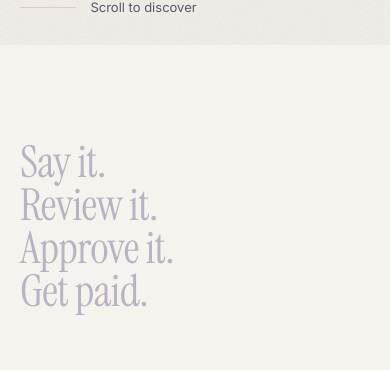
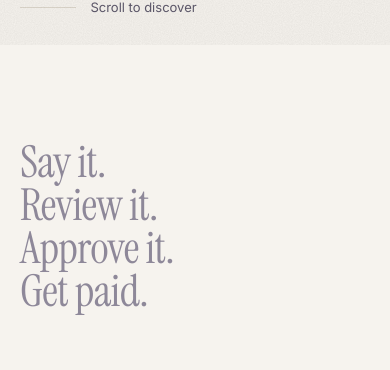
Before and after one commit to Saakar22/orbyn, a Next.js app: page / in a window 390 px wide. Shown: the part 799-1169 px from the top of the page. Built offline with nearby package versions, Linux system fonts and the light colour scheme; no server answers.

Commit message:
Landing polish: footer outside main, AA contrast for faint text and Paid badge, faster headline reveal
Lighthouse (production build): desktop 100/100/100, mobile 91/100/100.

```diff
--- a/src/app/landing.css
+++ b/src/app/landing.css
@@ -26,7 +26,7 @@ html.lenis body {
     --paper-deep: #ece7de;
     --ink: #15131f;
     --ink-soft: #5e596b; /* 6.3:1 on paper */
-    --ink-faint: #b9b3c2; /* decorative / not-yet-read words only */
+    --ink-faint: #8e8899; /* large display text only: 3.2:1 on paper (AA large) */
     --line: #dcd6cb;
     --indigo: #3a2fa6;
     --indigo-soft: #e6e2f6;
@@ -42,6 +42,8 @@ html.lenis body {
     --muted-foreground: var(--ink-soft);
     --border: var(--line);
     --ring: var(--indigo);
+    /* Darker green than the app's, so the small "Paid" badge text passes AA on its tint here. */
+    --success: #17694a;
 
     /* Type scale: fluid between 375px and 1440px. */
     --step-wordmark: clamp(4.5rem, 21vw, 21rem);
@@ -138,12 +140,12 @@ html.lenis body {
   }
   .landing .mask > span {
     display: block;
-    animation: landing-rise 1.05s cubic-bezier(0.2, 0.8, 0.2, 1) both;
-    animation-delay: calc(var(--i, 0) * 70ms + 80ms);
+    animation: landing-rise 0.9s cubic-bezier(0.2, 0.8, 0.2, 1) both;
+    animation-delay: calc(var(--i, 0) * 55ms);
   }
   .landing .hero-fade {
     animation: landing-fade 0.9s ease-out both;
-    animation-delay: calc(var(--i, 0) * 70ms + 80ms);
+    animation-delay: calc(var(--i, 0) * 55ms);
   }
 
   .landing .wordmark {
--- a/src/app/page.tsx
+++ b/src/app/page.tsx
@@ -1,12 +1,12 @@
 import { Instrument_Serif } from "next/font/google";
+import { BuilderNote } from "@/components/landing/builder-note";
+import { Closing, Footer } from "@/components/landing/closing";
 import { Hero } from "@/components/landing/hero";
 import { Playground } from "@/components/landing/playground";
+import { SmoothScroll } from "@/components/landing/smooth-scroll";
+import { Statement } from "@/components/landing/statement";
 import { Story } from "@/components/landing/story";
-import { Statement } from "@/components/landing/statement";
 import { Trust } from "@/components/landing/trust";
-import { BuilderNote } from "@/components/landing/builder-note";
-import { Closing, Footer } from "@/components/landing/closing";
-import { SmoothScroll } from "@/components/landing/smooth-scroll";
 import "./landing.css";
 
 // Display face for the landing page only. next/font self-hosts it and generates a size-adjusted
@@ -31,8 +31,8 @@ export default function Landing() {
         <Trust />
         <BuilderNote />
         <Closing />
-        <Footer />
       </main>
+      <Footer />
     </div>
   );
 }
--- a/src/components/landing/hero.tsx
+++ b/src/components/landing/hero.tsx
@@ -38,7 +38,7 @@ export function Hero() {
               </span>
               {/* The logo's satellite, orbiting the O. Sits outside the mask so it isn't clipped. */}
               {i === 0 ? (
-                <span className="orbit hero-fade" style={delay(10)}>
+                <span className="orbit hero-fade" style={delay(8)}>
                   <svg viewBox="0 0 100 100" preserveAspectRatio="none">
                     <ellipse cx="50" cy="50" rx="49.5" ry="49.5" fill="none" stroke="currentColor" strokeWidth="1" vectorEffect="non-scaling-stroke" />
                   </svg>
@@ -52,12 +52,12 @@ export function Hero() {
         <h1 id="top-headline" className="font-display col-span-12 mt-8 text-[length:var(--step-headline)] md:col-span-8 md:mt-12">
           {HEADLINE.map((line, i) => (
             <span key={line} className="mask">
-              <span style={delay(i + 5)}>{line}</span>
+              <span style={delay(i + 2)}>{line}</span>
             </span>
           ))}
         </h1>
 
-        <div className="hero-fade col-span-12 mt-8 md:col-span-4 md:col-start-9 md:mt-12 md:self-end" style={delay(9)}>
+        <div className="hero-fade col-span-12 mt-8 md:col-span-4 md:col-start-9 md:mt-12 md:self-end" style={delay(5)}>
           <p className="max-w-[34ch] text-[length:var(--step-lead)] leading-relaxed text-[var(--ink-soft)]">
             Tell Orbyn what you need in plain words. It drafts the invoice, waits for your approval, and marks it paid only
             when PayPal confirms the money arrived.
@@ -69,7 +69,7 @@ export function Hero() {
         </div>
       </div>
 
-      <div className="grid-12 hero-fade pb-7" style={delay(12)}>
+      <div className="grid-12 hero-fade pb-7" style={delay(7)}>
         <a href="#statement" className="scroll-cue col-span-12 justify-self-start text-[13px] text-[var(--ink-soft)]">
           <span className="scroll-cue-line" aria-hidden />
           Scroll to discover
```
